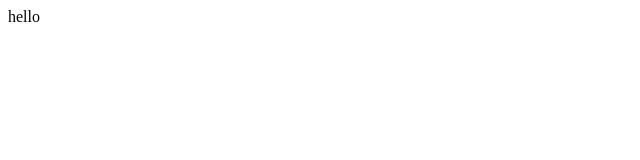
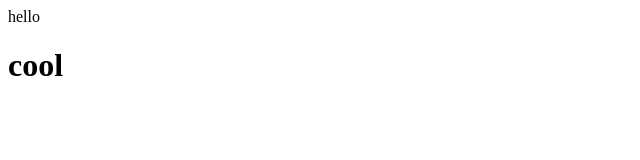
Before and after one commit to kanimozhiKG/gitproj, a plain HTML site: page index.html in a window 1280 px wide. Shown: the full height of the page, 0-640 px from the left. Drawn offline with Linux system fonts and the light colour scheme.

Commit message:
new commit

```diff
--- a/index.html
+++ b/index.html
@@ -1 +1,2 @@
 <p>hello </p>
+<h1>cool</h1>
```
